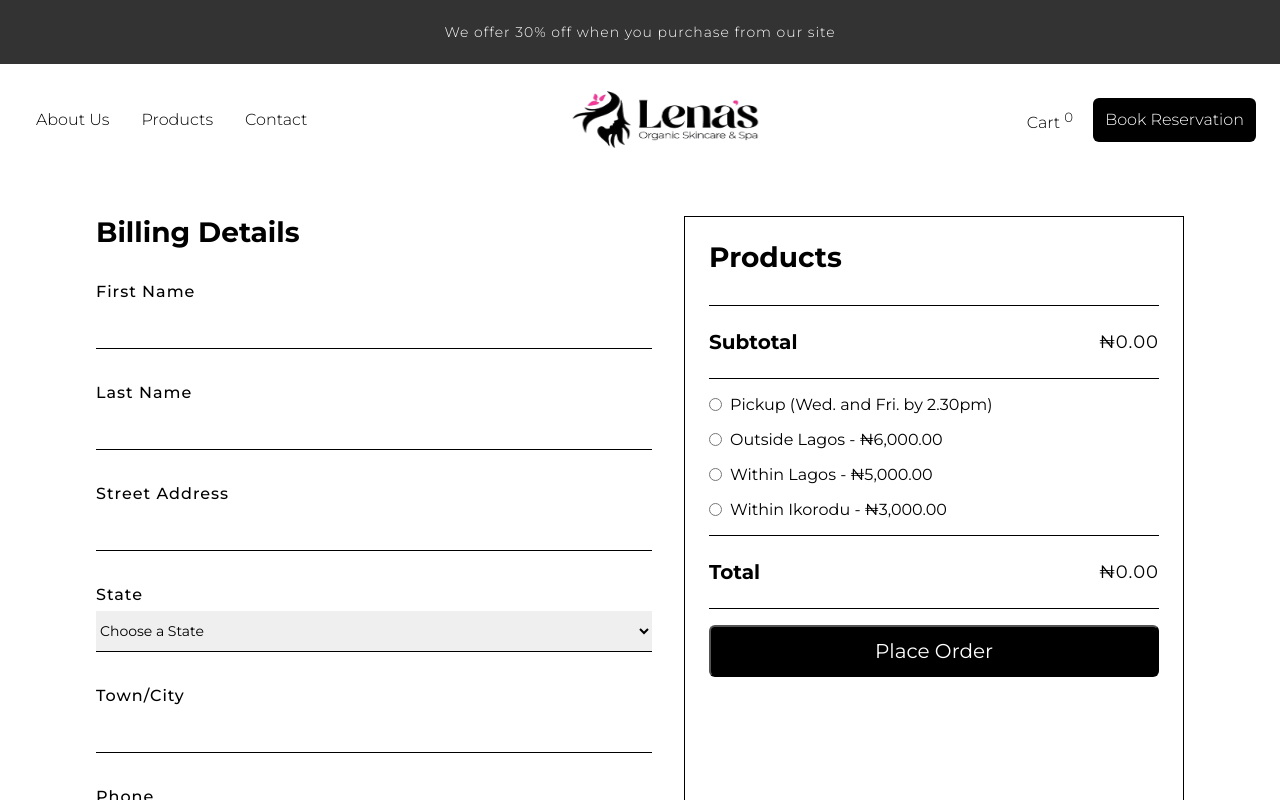
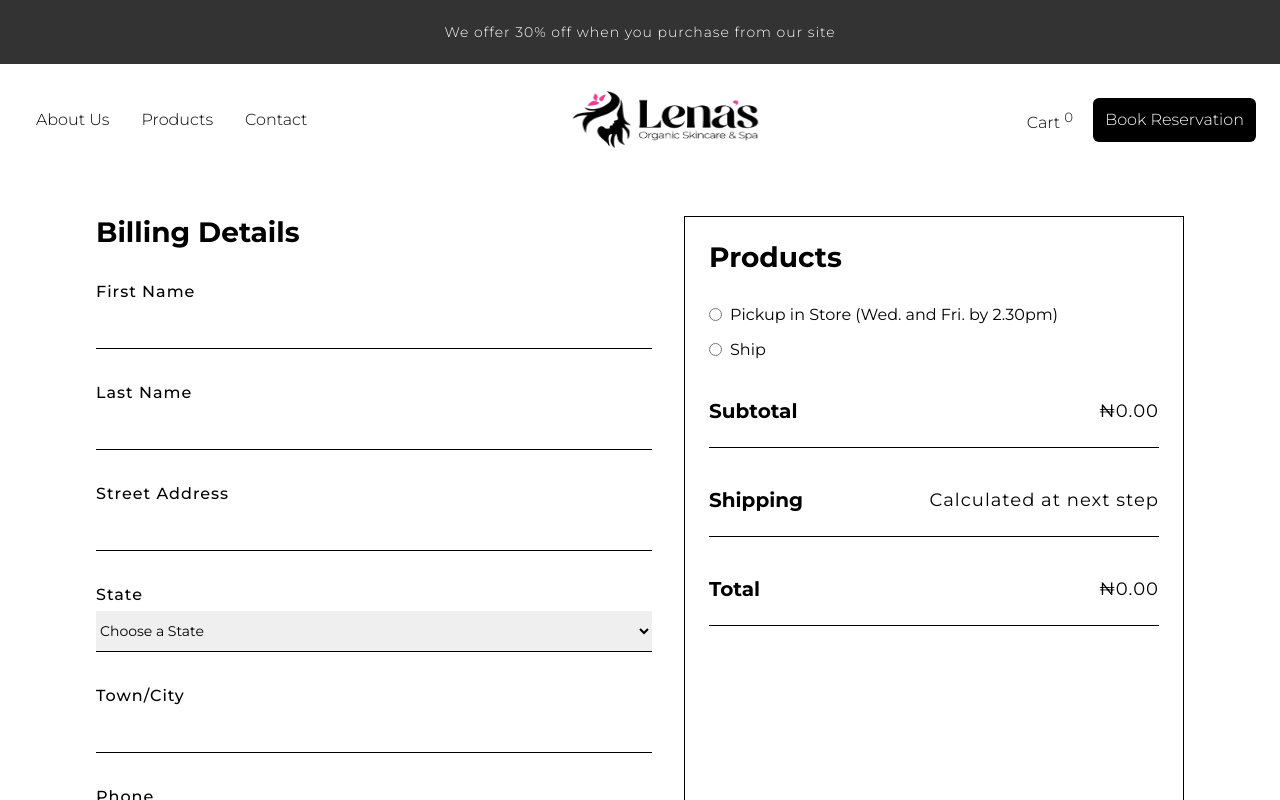
Before and after one commit to temfa/lenas, a Next.js app: page /checkout in a window 1280 px wide. Shown: the top 800 px of the page. Built offline with nearby package versions, Linux system fonts and the light colour scheme.

Commit message:
Integrated with Paystack

```diff
--- a/app/globals.css
+++ b/app/globals.css
@@ -11,7 +11,6 @@ a {
 
 p,
 a,
-h1,
 h2,
 h3,
 h4,
@@ -19,12 +18,16 @@ h5,
 h6,
 span,
 button,
-body,
 ul,
 li,
 select,
-input {
+input,
+label {
   font-family: var(--font-montserrat);
+}
+
+h1 {
+  font-family: var(--font-playfair);
 }
 
 input:focus,
--- a/app/layout.tsx
+++ b/app/layout.tsx
@@ -1,5 +1,5 @@
 import type { Metadata } from "next";
-import { Montserrat } from "next/font/google";
+import { Montserrat, Dancing_Script } from "next/font/google";
 import "./globals.css";
 import Header from "@/components/header";
 import Footer from "@/components/footer";
@@ -17,6 +17,12 @@ const montserrat = Montserrat({
   weight: ["100", "200", "300", "400", "500", "600", "700", "800", "900"],
 });
 
+const playfair = Dancing_Script({
+  variable: "--font-playfair",
+  subsets: ["latin"],
+  weight: ["400", "500", "600", "700"],
+});
+
 export const metadata: Metadata = {
   title: "Lenas Organic Skincare And Spa",
   description: "Beauty Cosmetics and Personal Care",
@@ -29,7 +35,7 @@ export default function RootLayout({
 }>) {
   return (
     <html lang="en">
-      <body className={`${montserrat.variable} `}>
+      <body className={`${montserrat.variable} ${playfair.variable}`}>
         <ToastContainer />
         <Providers>
           <Ads />
--- a/components/banner/index.tsx
+++ b/components/banner/index.tsx
@@ -9,13 +9,13 @@ const Banner = () => {
     <div className={styles.container}>
       <div className={styles.overlay}></div>
       <video autoPlay loop muted playsInline className={styles.video}>
-        <source src="/video3.MP4" type="video/mp4" />
+        <source src="/video.MP4" type="video/mp4" />
         Your browser does not support the video tag.
       </video>
       <div className={styles.content}>
-        <motion.h2 initial={{ opacity: 0 }} animate={{ opacity: 1 }} transition={{ duration: 2 }}>
+        <motion.h1 initial={{ opacity: 0 }} animate={{ opacity: 1 }} transition={{ duration: 2 }}>
           Indulge in Beauty Your Natural Glow with Lenas Organic Skincare
-        </motion.h2>
+        </motion.h1>
         <motion.p initial={{ opacity: 0 }} animate={{ opacity: 1 }} transition={{ duration: 4 }}>
           Our luxurious skincare formulations are crafted to nourish, rejuvenate, and reveal your inner radiance.
         </motion.p>
--- a/components/checkout-body/index.tsx
+++ b/components/checkout-body/index.tsx
@@ -5,12 +5,12 @@ import { SubmitHandler, useForm } from "react-hook-form";
 import { useAppSelector } from "@/redux/store/store";
 import Image from "next/image";
 import { formatter } from "@/utils/helper";
-import PaystackPop from "@paystack/inline-js";
 // import { useRouter } from "next/navigation";
 import { toast } from "react-toastify";
 import { location } from "@/utils/data";
 import { useDispatch } from "react-redux";
 import { clearCart } from "@/redux/slice/cart";
+import { PaystackButton } from "react-paystack";
 
 type FormProps = {
   fname: string;
@@ -30,44 +30,87 @@ const CheckoutBody = () => {
     reset,
     formState: { errors },
   } = useForm<FormProps>();
+  const cartItems = useAppSelector((store) => store.cart);
+
+  const total = cartItems?.reduce((a, b) => a + b.promoPrice * b.count, 0);
   //   const router = useRouter();
   const dispatch = useDispatch();
+  const [pickup, setPickup] = useState(0);
+  const [pickupMethod, setPickupMethod] = useState("");
+  const [page, setPage] = useState("Billing");
+  const [email, setEmail] = useState("");
 
   const submit: SubmitHandler<FormProps> = (e) => {
+    if (pickupMethod === "") toast.error("Pick a shipping method");
+    else {
+      setPage("Shipping");
+      setEmail(e.email);
+    }
+  };
+
   const publicKey = "pk_test_7fb90bd8aa7b5f58930828f02a247d2a950ad4d2";
-    const popup = new PaystackPop();
-    popup.newTransaction({
-      key: publicKey,
-      email: e.email,
+
+  const componentProps = {
+    email,
+
     amount: (total + pickup) * 100,
-      onSuccess: async () => {
-        // if (payStatus) {
+
+    publicKey,
+
+    text: "Place Order",
+
+    onSuccess: () => {
       toast.success("Payment successful");
       reset();
       dispatch(clearCart());
+      setPage("Billing");
+      setPickup(0);
     },
     onCancel: () => {
       toast.error("Payment cancelled");
     },
-      onLoad: (response) => {
-        console.log("onLoad: ", response);
-      },
-      onError: (error) => {
-        console.log("Error: ", error.message);
-      },
-    });
   };
-
-  const [pickup, setPickup] = useState(0);
-
-  const cartItems = useAppSelector((store) => store.cart);
-
-  const total = cartItems?.reduce((a, b) => a + b.promoPrice * b.count, 0);
 
   return (
     <form className={styles.container} onSubmit={handleSubmit(submit)}>
       <div className={styles.left}>
-        <h2>Billing Details</h2>
+        <h2>{page === "Shipping" ? "Shipping Method" : "Billing Details"}</h2>
+        {page === "Shipping" ? (
+          <div className={styles.pickups}>
+            {pickupMethod === "Ship" ? (
+              <>
+                <div className={styles.pickupSingle}>
+                  <div>
+                    <input type="radio" name="pickup" onChange={() => setPickup(6000)} />
+                    <span>Outside Lagos </span>
+                  </div>
+                  <p>{formatter(6000)}</p>
+                </div>
+                <div className={styles.pickupSingle}>
+                  <div>
+                    <input type="radio" name="pickup" onChange={() => setPickup(5000)} />
+                    <span>Within Lagos </span>
+                  </div>
+                  <p> {formatter(5000)}</p>
+                </div>
+                <div className={styles.pickupSingle}>
+                  <div>
+                    <input type="radio" name="pickup" onChange={() => setPickup(3000)} />
+                    <span>Within Ikorodu </span>
+                  </div>
+                  <p>{formatter(3000)}</p>
+                </div>
+              </>
+            ) : (
+              <>
+                <div>
+                  <p>7 Adamspon Eyifujowo ginti ikorodu, Lagos, Nigeria 104101</p>
+                </div>
+              </>
+            )}
+          </div>
+        ) : (
+          <>
             <div className={styles.group}>
               <label htmlFor="fname">First Name</label>
               <input type="text" {...register("fname", { required: "First Name is required" })} />
@@ -117,6 +160,9 @@ const CheckoutBody = () => {
               <input type="email" {...register("email", { required: "Email is required" })} />
               {errors.email && <span className="error">{errors.email.message}</span>}
             </div>
+            <button type="submit">Continue to Shipping</button>
+          </>
+        )}
       </div>
       <div className={styles.right}>
         <h2>Products</h2>
@@ -134,33 +180,31 @@ const CheckoutBody = () => {
             );
           })}
         </div>
+        {page === "Billing" && (
+          <div className={styles.pickup}>
+            <div>
+              <input type="radio" name="pickup" onChange={() => setPickupMethod("Pickup")} />
+              <span>Pickup in Store (Wed. and Fri. by 2.30pm)</span>
+            </div>
+            <div>
+              <input type="radio" name="pickup" onChange={() => setPickupMethod("Ship")} />
+              <span>Ship</span>
+            </div>
+          </div>
+        )}
         <div className={styles.subTotal}>
           <h3>Subtotal</h3>
           <p>{formatter(total)}</p>
         </div>
-        <div className={styles.pickup}>
-          <div>
-            <input type="radio" name="pickup" onChange={() => setPickup(0)} />
-            <span>Pickup (Wed. and Fri. by 2.30pm)</span>
-          </div>
-          <div>
-            <input type="radio" name="pickup" onChange={() => setPickup(6000)} />
-            <span>Outside Lagos - {formatter(6000)} </span>
-          </div>
-          <div>
-            <input type="radio" name="pickup" onChange={() => setPickup(5000)} />
-            <span>Within Lagos - {formatter(5000)} </span>
-          </div>
-          <div>
-            <input type="radio" name="pickup" onChange={() => setPickup(3000)} />
-            <span>Within Ikorodu - {formatter(3000)} </span>
-          </div>
+        <div className={styles.subTotal}>
+          <h3>Shipping</h3>
+          <p>{page === "Shipping" ? formatter(pickup) : "Calculated at next step"}</p>
         </div>
         <div className={styles.subTotal}>
           <h3>Total</h3>
           <p>{formatter(total + pickup)}</p>
         </div>
-        <button type="submit">Place Order</button>
+        {page === "Shipping" && <PaystackButton {...componentProps} />}
       </div>
     </form>
   );
--- a/components/checkout-body/styles.module.css
+++ b/components/checkout-body/styles.module.css
@@ -45,6 +45,30 @@
     border-bottom: 1px solid black;
 }
 
+.pickups {
+    display: flex;
+    flex-direction: column;
+    gap: 16px;
+    background-color: white;
+    border: 1px solid black;
+    border-radius: 6px;
+    padding: 24px;
+    width: 60%;
+}
+
+.pickupSingle {
+    display: flex;
+    align-items: center;
+    justify-content: space-between;
+    padding: 16px 0px;
+}
+
+.pickupSingle div {
+    display: flex;
+    gap: 8px;
+    align-items: center;
+}
+
 .right {
     width: 500px;
     border: 1px solid black;
@@ -86,7 +110,7 @@
     display: flex;
     justify-content: space-between;
     align-items: center;
-    border-top: 1px solid black;
+    /* border-top: 1px solid black; */
     border-bottom: 1px solid black;
 }
 
@@ -115,6 +139,7 @@
     gap: 8px;
 }
 
+.left button,
 .right button {
     padding: 12px 0px;
     background-color: black;
--- a/components/header/styles.module.css
+++ b/components/header/styles.module.css
@@ -26,7 +26,7 @@
     font-size: 16px;
     font-weight: 300;
     line-height: 24px;
-    transition: 1s all ease;
+    transition: 0.5s all ease;
     padding: 10px 12px;
 }
 
@@ -34,7 +34,7 @@
 .action a:hover {
     background-color: #ff34a0;
     color: white;
-    transition: 1s all ease;
+    transition: 0.5s all ease;
     border-radius: 6px;
 }
 
--- a/components/home-about/index.tsx
+++ b/components/home-about/index.tsx
@@ -32,7 +32,7 @@ const HomeAbout = () => {
         </video> */}
         <Image src="/images/8.jpeg" width={500} height={500} alt="About" />
         <div data-aos="fade-in" data-aos-duration="1000" data-aos-easing="ease-in" data-aos-mirror="true" data-aos-once="false">
-          <h2>OUR MISSION</h2>
+          <h1>OUR MISSION</h1>
           <p>Naturally for Everyone.</p>
           <p> At Lena’s organic skincare & Spa , We’re dedicated to providing simple , yet powerful all - natural ingredients and remains sustainable.</p>
           <p>
--- a/components/home-about/styles.module.css
+++ b/components/home-about/styles.module.css
@@ -50,7 +50,7 @@
     gap: 16px;
 }
 
-.wrapper div h2 {
+.wrapper div h1 {
     font-size: 32px;
     font-weight: 700;
     line-height: 48px;
```
Also changed, not shown: components/banner/styles.module.css (+4 -4 lines). Lines whose indentation alone changed are shown as unchanged.
